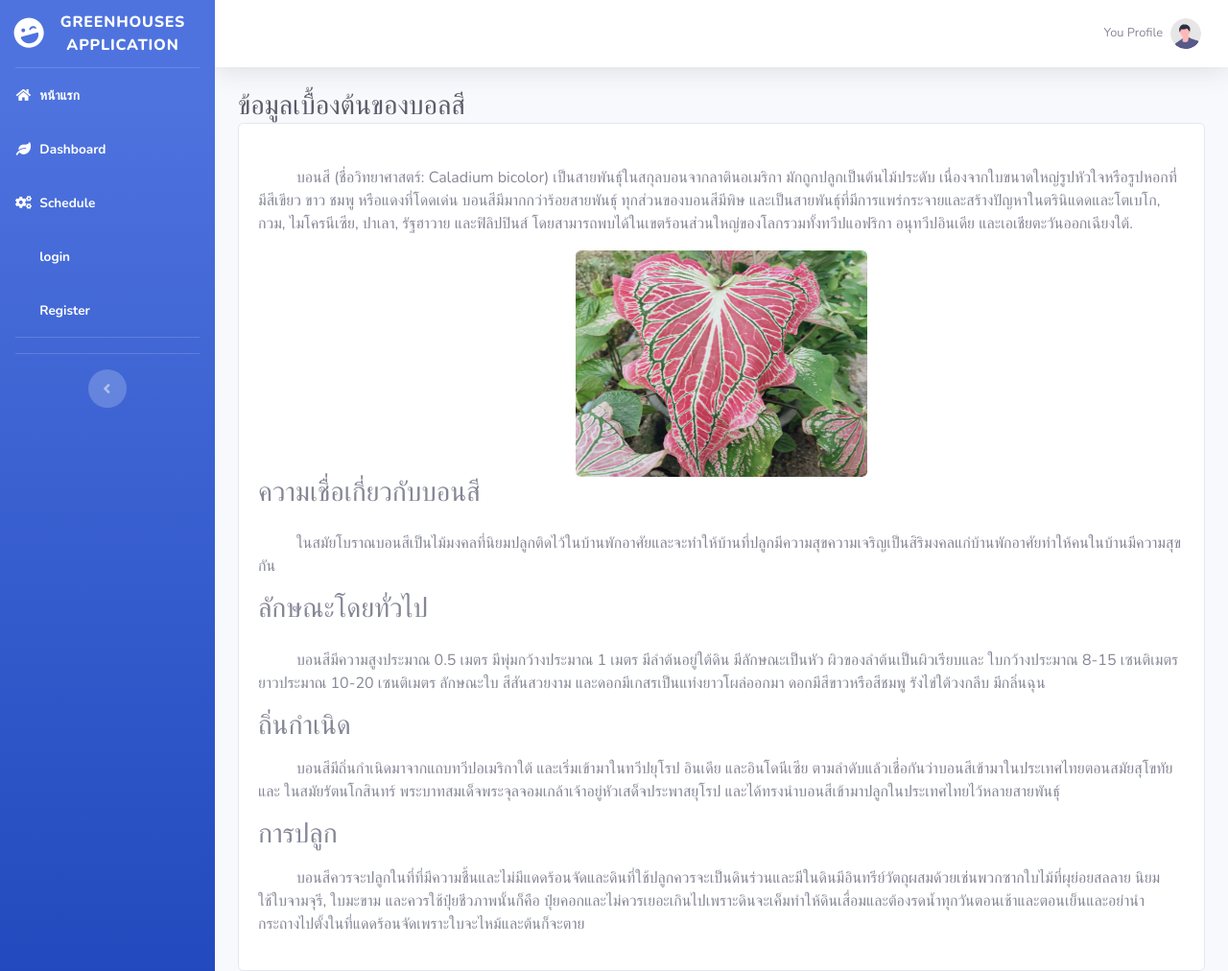
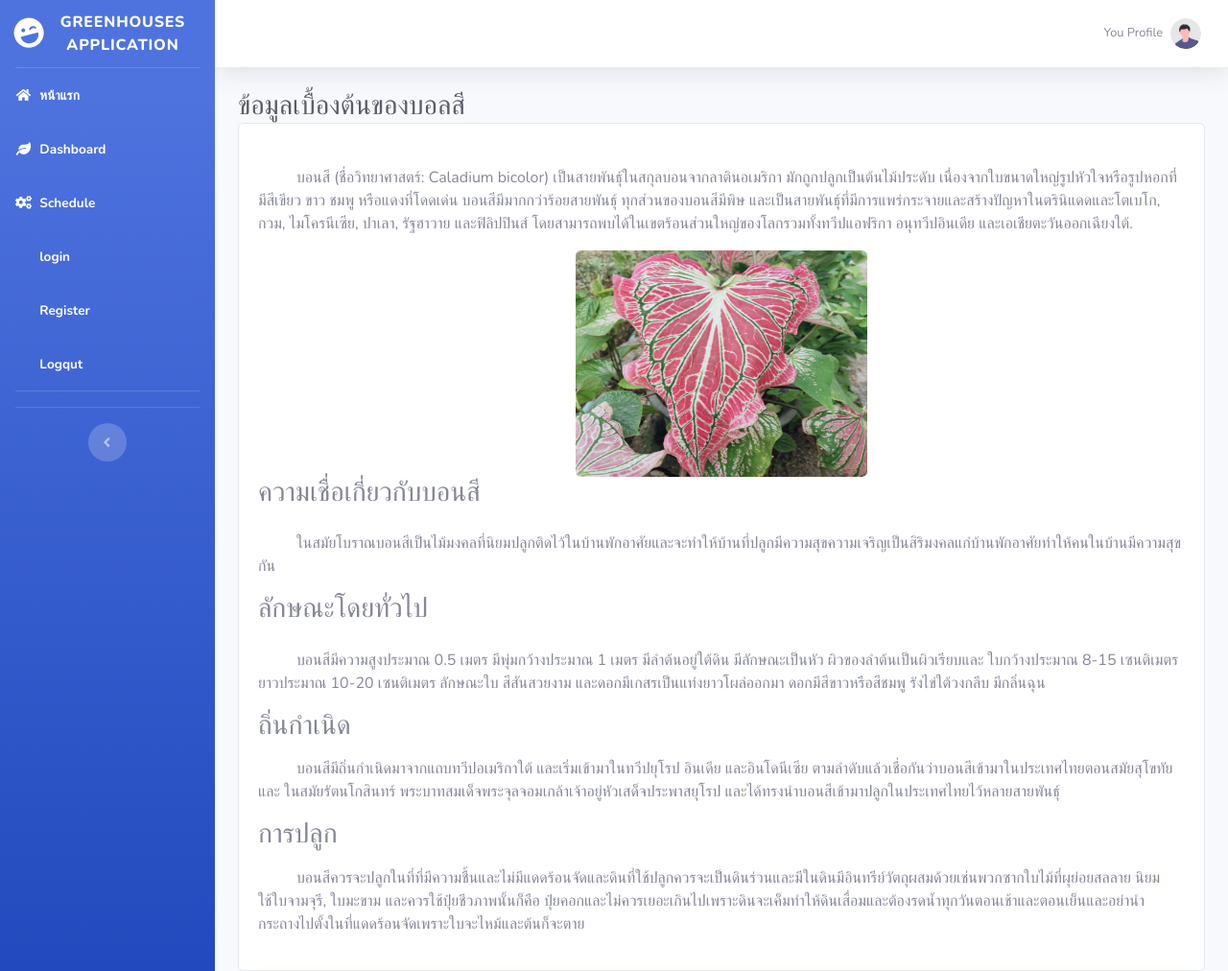
Before and after one commit to XBank2544/green-house-real, a Django app: page / in a window 1280 px wide. Shown: the whole page at 96% size. Run offline with Django 4.2, Linux system fonts and the light colour scheme; some libraries are stand-ins or nearby versions.

Commit message:
fix login

```diff
--- a/templates/base.html
+++ b/templates/base.html
@@ -67,6 +67,11 @@
                 <a class="nav-link" href="/register">
                     <i class="fas fa-fw "></i>
                     <span>Register</span></a>
+            </li>
+            <li class="nav-item active">
+                <a class="nav-link" href="/bese">
+                    <i class="fas fa-fw "></i>
+                    <span>Logqut</span></a>
             </li>
 
             <!-- Divider -->
```
